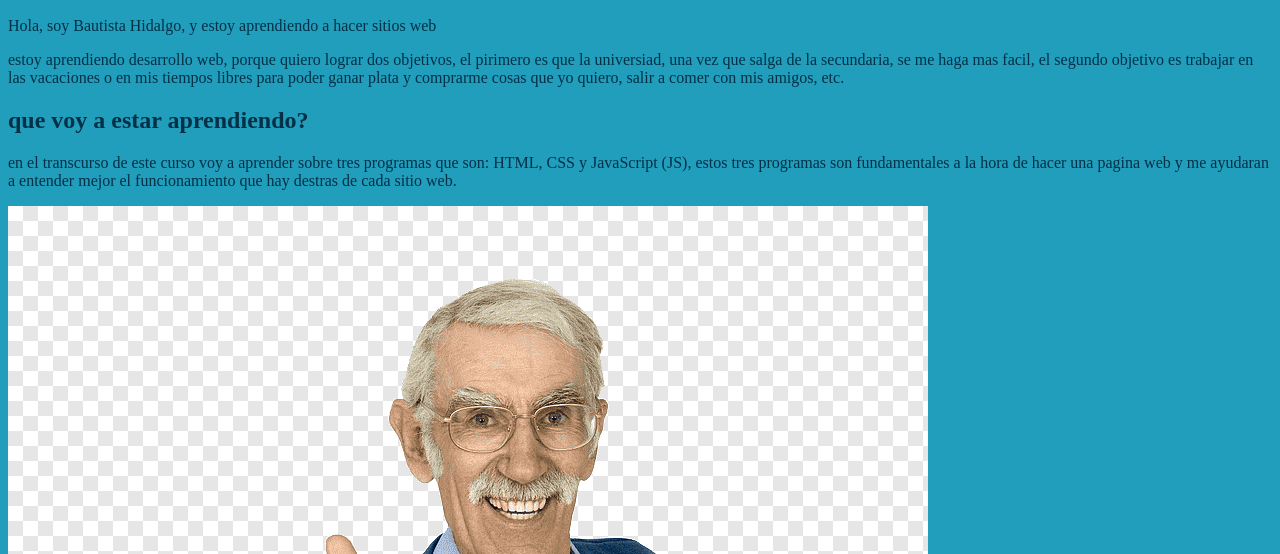
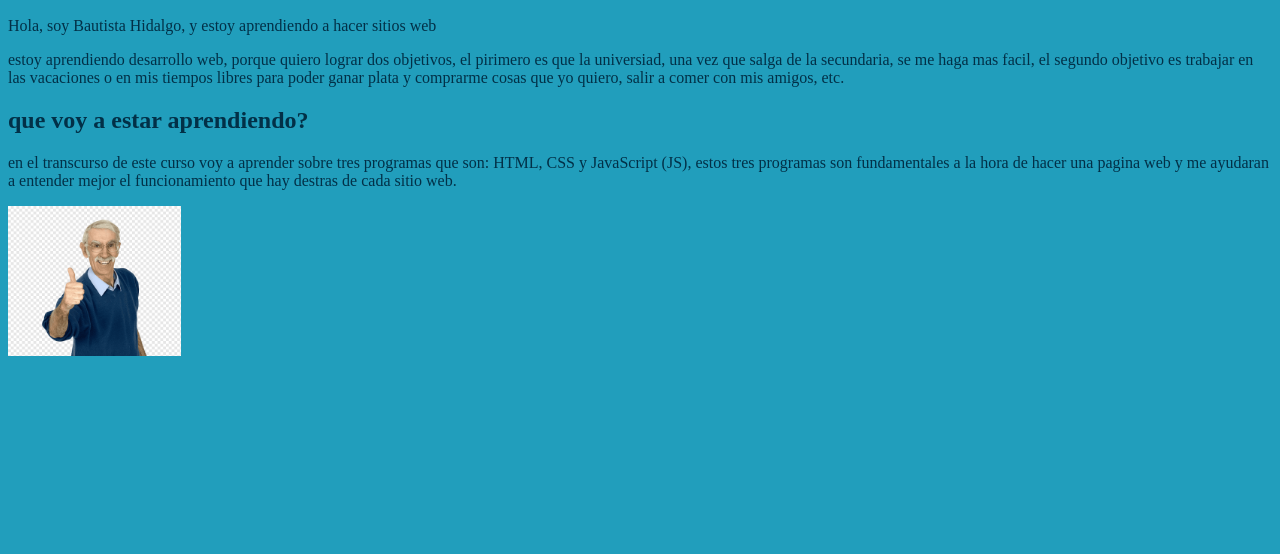
Before and after one commit to Slayer6559/pagina-web, a plain HTML site: page index.html in a window 1280 px wide. Shown: the part 246-800 px from the top of the page. Drawn offline with Linux system fonts and the light colour scheme.

Commit message:
Add files via upload

```diff
--- a/estilo.CSS
+++ b/estilo.CSS
@@ -130,8 +130,6 @@ form textarea{
     margin-right: 1000px;
 }
 
-.viejo{
-    height: 50px;
-    width: 50px;
-    margin: 50px;
+.imagen{
+    height: 150px;
 }
--- a/index.html
+++ b/index.html
@@ -52,7 +52,7 @@
                 que hay destras de cada sitio web.
             </p>
         </section>
-        <img src="viejo.png" alt="que buen viejo" />
+        <img src="viejo.png" class="imagen" alt="que buen viejo" />
 
     </div>
     <script src="estilo html.js"></script>
```
